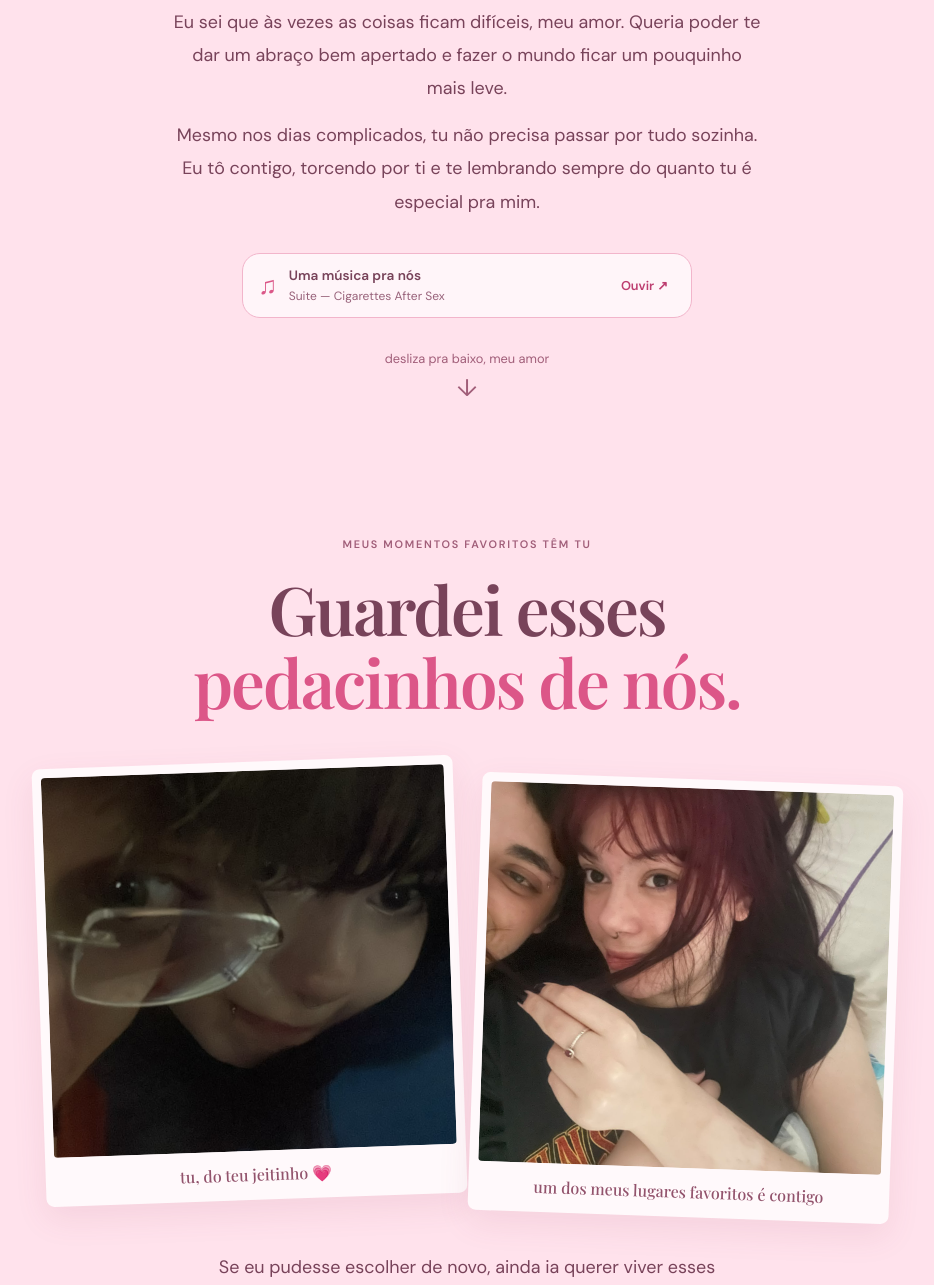
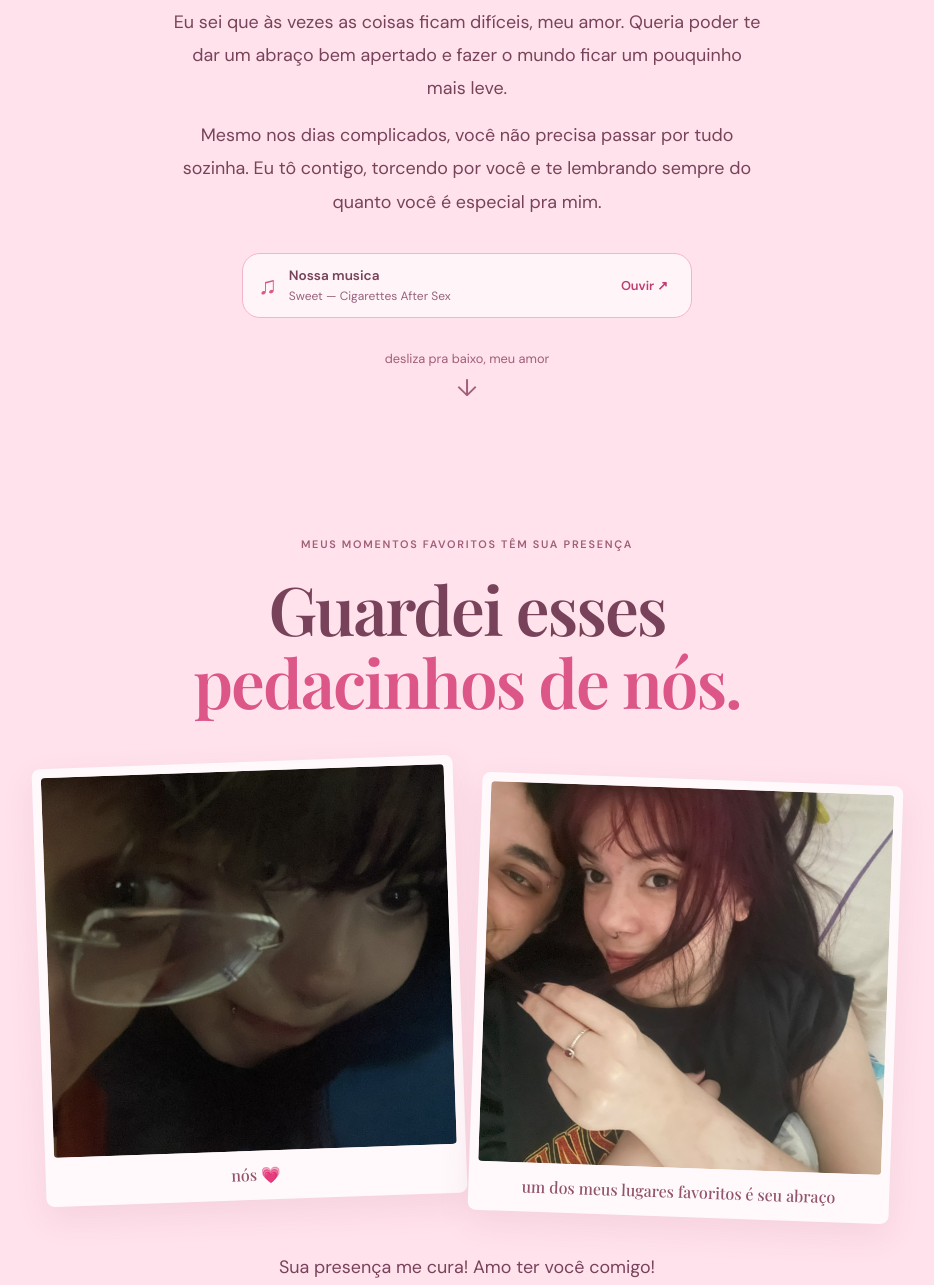
Before and after one commit to thomaseltz/momozinho, a plain HTML site: page index.html in a window 1280 px wide. Shown: the part 375-1660 px from the top of the page, without its empty margins (173-1107 px from the left). Drawn offline with nearby package versions, Linux system fonts and the light colour scheme.

Commit message:
Update index.html

```diff
--- a/index.html
+++ b/index.html
@@ -6,7 +6,7 @@
   <meta name="viewport" content="width=device-width, initial-scale=1.0">
   <meta name="theme-color" content="#ffe2ec">
 
-  <title>Pra Sami, minha princesa 💗</title>
+  <title>Para Sammy, minha princesa! 💗</title>
 
   <link rel="preconnect" href="https://fonts.googleapis.com">
   <link rel="preconnect" href="https://fonts.gstatic.com" crossorigin>
@@ -21,7 +21,7 @@
     <section class="intro">
       <span class="mini-heart">♥</span>
 
-      <p class="eyebrow">feito com carinho, só pra ti</p>
+      <p class="eyebrow">feito com carinho para meu momozinho</p>
 
       <h1>
         Oi, minha<br>
@@ -35,21 +35,21 @@
       </p>
 
       <p class="copy">
-        Mesmo nos dias complicados, tu não precisa passar por
-        tudo sozinha. Eu tô contigo, torcendo por ti e te
-        lembrando sempre do quanto tu é especial pra mim.
+        Mesmo nos dias complicados, você não precisa passar por
+        tudo sozinha. Eu tô contigo, torcendo por você e te
+        lembrando sempre do quanto você é especial pra mim.
       </p>
 
       <div class="music">
         <span class="music-icon">♫</span>
 
         <div>
-          <strong>Uma música pra nós</strong>
-          <small>Suite — Cigarettes After Sex</small>
+          <strong>Nossa musica</strong>
+          <small>Sweet — Cigarettes After Sex</small>
         </div>
 
         <a
-          href="https://open.spotify.com/search/Cigarettes%20After%20Sex%20Suite"
+          href="https://open.spotify.com/intl-pt/track/2KhrPRV0V1FS2l4eQMJUWt?si=706888ddfaaa418c"
           target="_blank"
           rel="noopener noreferrer"
         >
@@ -64,7 +64,7 @@
     </section>
 
     <section class="memories">
-      <p class="eyebrow">meus momentos favoritos têm tu</p>
+      <p class="eyebrow">meus momentos favoritos têm sua presença</p>
 
       <h2>
         Guardei esses<br>
@@ -74,18 +74,17 @@
       <div class="gallery">
         <figure class="photo photo-one">
           <img src="foto-1.jpeg" alt="Uma foto especial">
-          <figcaption>tu, do teu jeitinho 💗</figcaption>
+          <figcaption>nós 💗</figcaption>
         </figure>
 
         <figure class="photo photo-two">
           <img src="foto-2.jpeg" alt="Uma lembrança especial">
-          <figcaption>um dos meus lugares favoritos é contigo</figcaption>
+          <figcaption>um dos meus lugares favoritos é seu abraço</figcaption>
         </figure>
       </div>
 
       <p class="copy little">
-        Se eu pudesse escolher de novo, ainda ia querer viver
-        esses momentos contigo.
+        Sua presença me cura! Amo ter você comigo!
       </p>
     </section>
 
@@ -97,11 +96,11 @@
 
         <h2>
           Eu te amo muito,<br>
-          <em>Sami, minha princesa.</em>
+          <em>Sammy, minha princesa.</em>
         </h2>
 
         <p>
-          Que tu nunca esqueça: tu é amada, tu importa,
+          Que você nunca esqueça: você é amada, você importa,
           e eu tô aqui contigo. Um dia de cada vez, juntinhos. 💗
         </p>
 
```
